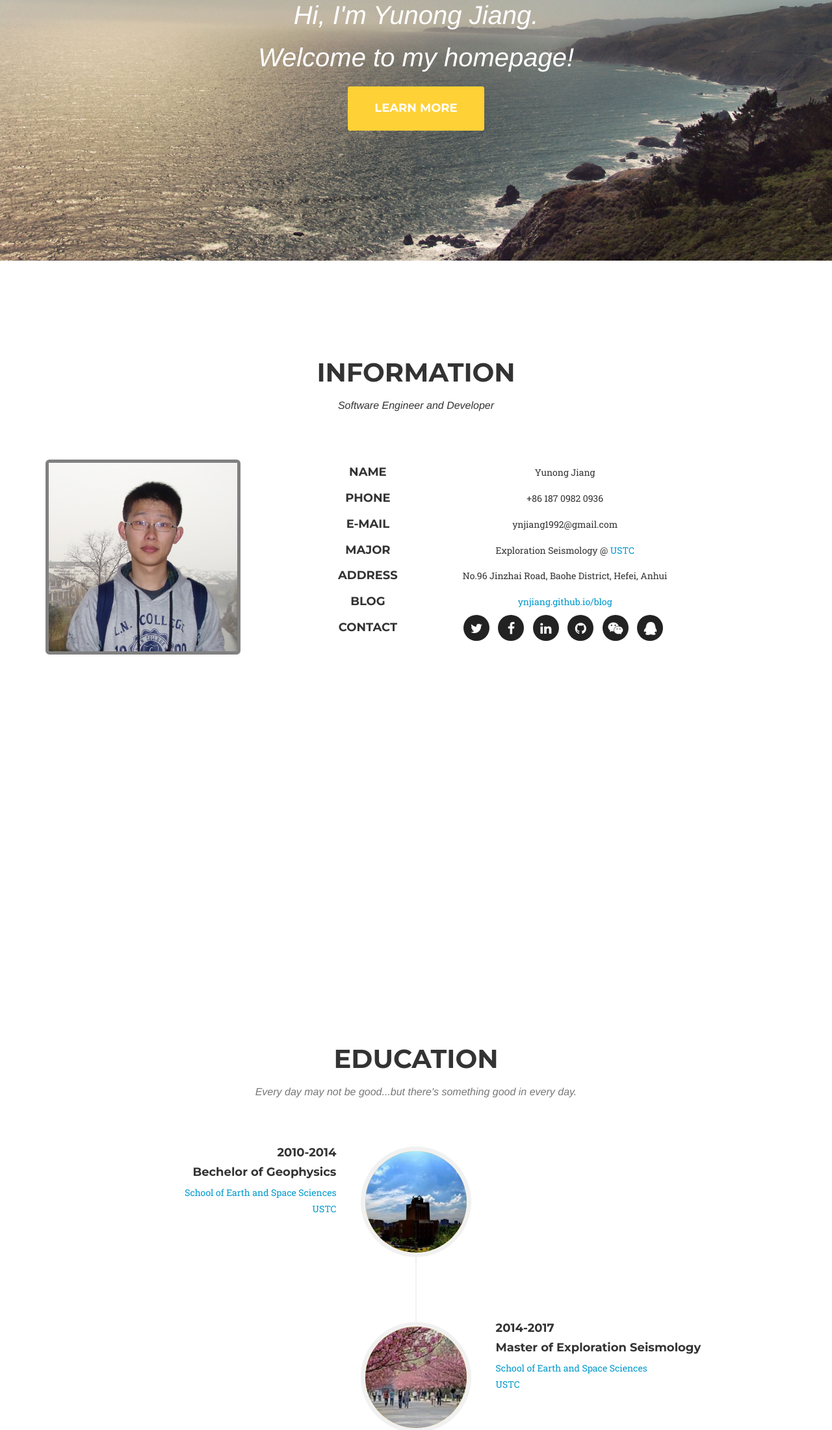
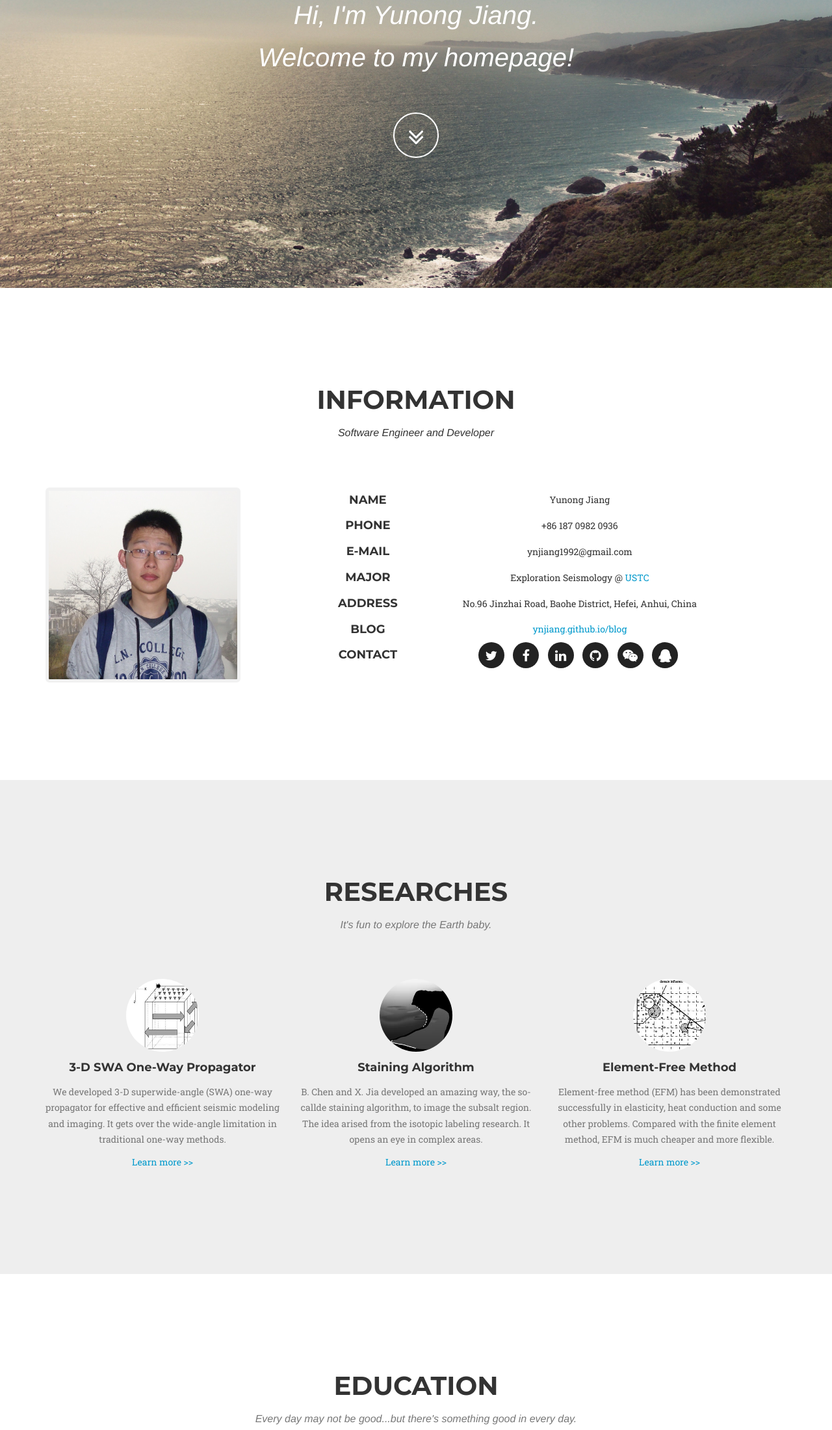
Before and after one commit to ynjiang/ynjiang.github.io, a website: page index.html in a window 1280 px wide. Shown: the part 297-2497 px from the top of the page at 65% size. Drawn offline with nearby package versions, Linux system fonts and the light colour scheme; a web font is replaced by a local one.

Commit message:
half done
111

```diff
--- a/css/agency.css
+++ b/css/agency.css
@@ -752,7 +752,7 @@ body {
   float: left;
   width: 300px;
   height: 300px;
-  border: 5px solid gray;
+  border: 5px solid #f1f1f1;
 }
 .j_info {
   margin-top: 0px;
@@ -767,3 +767,29 @@ body {
 .j_info_value {
   padding: 0px;
 }
+.j_res_img {
+  position: relative;
+  margin-left: 50%;
+}
+.j_res_img_a {
+  height: 112px;
+  width: 112px;
+  margin-left: -56px;
+}
+.j_scroll {
+  font-weight: 400;
+  width: 70px;
+  height: 70px;
+  margin-top: 40px;
+  padding: 7px 16px;
+  border: 2px solid #fff;
+  border-radius: 100%;
+  font-size: 40px;
+  color: #fff;
+  background: 0 0;
+}
+a.j_scroll:visited,
+a.j_scroll:hover,
+a.j_scroll:active {
+  color: #fec503;
+}
--- a/index.html
+++ b/index.html
@@ -57,7 +57,7 @@
                         <a class="page-scroll" href="#information">information</a>
                     </li>
 					<li>
-                        <a class="page-scroll" href="#research">research</a>
+                        <a class="page-scroll" href="#researches">researches</a>
                     </li>
                     <li>
                         <a class="page-scroll" href="#education">education</a>
@@ -85,7 +85,9 @@
 			    <div class="intro-lead-in">Hi, I'm Yunong Jiang.</div>
                 <div class="intro-lead-in">Welcome to my homepage!</div>
                 <!-- div class="intro-heading">It's Nice To Meet You</div -->
-                <a href="#information" class="page-scroll btn btn-xl">Learn more</a>
+                <a href="#information" class="page-scroll btn btn-circle j_scroll">
+					<i class="fa fa-angle-double-down animated"></i>
+				</a>
             </div>
         </div>
     </header>
@@ -118,11 +120,11 @@
 			</tr>
 			<tr>
 		      <td class="j_info_tag"><h4>ADDRESS</h4></td>
-			  <td class="j_info_value">No.96 Jinzhai Road, Baohe District, Hefei, Anhui</td>
+			  <td class="j_info_value">No.96 Jinzhai Road, Baohe District, Hefei, Anhui, China</td>
 			</tr>
 			<tr>
 		      <td class="j_info_tag"><h4>BLOG</h4></td>
-			  <td class="j_info_value"><a href="ynjiang.github.io/blog">ynjiang.github.io/blog</a></td>
+			  <td class="j_info_value"><a href="https://ynjiang.github.io/blog/">ynjiang.github.io/blog</a></td>
 			</tr>
 			<tr>
 		      <td class="j_info_tag"><h4>CONTACT</h4></td>
@@ -155,7 +157,47 @@
 	</section>
 
 	<!-- research Section -->
-	<section id="research">
+	<section id="researches" class="bg-light-gray">
+	  <div class="container">
+            <div class="row">
+                <div class="col-lg-12 text-center">
+                    <h2 class="section-heading">researches</h2>
+					<h3 class="section-subheading text-muted">It's fun to explore the Earth baby.</h3>
+                </div>
+            </div>
+            <div class="row text-center">
+                <div class="col-md-4">
+				    <div class="j_res_img">
+					    <div class="j_res_img_a">
+                            <img class="img-circle img-responsive" src="img/research/swa.jpg" alt="">
+						</div>
+					</div>
+					<h4 class="service-heading">3-D SWA One-Way Propagator</h4>
+                    <p class="text-muted">We developed 3-D superwide-angle (SWA) one-way propagator for effective and efficient seismic modeling and imaging. It gets over the wide-angle limitation in traditional one-way methods.</p>
+					<p><a href="ynjiang.github.io/research/#swa">Learn more >></a></p>
+                </div>
+                <div class="col-md-4">
+                    <div class="j_res_img">
+					    <div class="j_res_img_a">
+                            <img class="img-circle img-responsive" src="img/research/stain.jpg" alt="">
+						</div>
+					</div>
+                    <h4 class="service-heading">Staining Algorithm</h4>
+                    <p class="text-muted">B. Chen and X. Jia developed an amazing way, the so-callde staining algorithm, to image the subsalt region. The idea arised from the isotopic labeling research. It opens an eye in complex areas.</p>
+					<p><a href="ynjiang.github.io/research/#stain">Learn more >></a></p>
+                </div>
+                <div class="col-md-4">
+                    <div class="j_res_img">
+					    <div class="j_res_img_a">
+                            <img class="img-circle img-responsive" src="img/research/efm.jpg" alt="">
+						</div>
+					</div>
+                    <h4 class="service-heading">Element-Free Method</h4>
+                    <p class="text-muted">Element-free method (EFM) has been demonstrated successfully in elasticity, heat conduction and some other problems. Compared with the finite element method, EFM is much cheaper and more flexible.</p>
+					<p><a href="ynjiang.github.io/research/#efm">Learn more >></a></p>
+                </div>
+            </div>
+        </div>
 	</section>
 
     <!-- education Section -->
@@ -180,14 +222,29 @@
                                     <h4 class="subheading">Bechelor of Geophysics</h4>
                                 </div>
                                 <div class="timeline-body">
-									<p class="text-muted"><a href="http://ess.ustc.edu.cn/">School of Earth and Space Sciences</a></p>
-                                    <p class="text-muted"><a href="http://www.ustc.edu.cn/">USTC</a></p>
+									<p class="text-muted"><a href="http://ess.ustc.edu.cn/">School of Earth and Space Sciences</a>, <a href="http://www.ustc.edu.cn/">USTC</a></p>
                                 </div>
                             </div>
                         </li>
-                        <li class="timeline-inverted">
+						<li  class="timeline-inverted">
                             <div class="timeline-image">
                                 <img class="img-circle img-responsive" src="img/education/ustc2.jpg" alt="">
+                            </div>
+                            <div class="timeline-panel">
+                                <div class="timeline-heading">
+                                    <h4>2013-2014</h4>
+                                    <h4 class="subheading">Join X. Jia's Lab</h4>
+                                </div>
+                                <div class="timeline-body">
+									<p class="text-muted">Adviser: <a href="http://staff.ustc.edu.cn/~xjia/">Xiaofeng Jia</a></p>
+									<p class="text-muted">Reasearch: <a href="ynjiang.github.io/research/#stain">Staining Algorithm</a>, <a href="ynjiang.github.io/research/#efm">EFM</a></p>
+									<p class="text-muted"><a href="http://ess.ustc.edu.cn/">School of Earth and Space Sciences</a>, <a href="http://www.ustc.edu.cn/">USTC</a></p>
+                                </div>
+                            </div>
+                        </li>
+                        <li>
+                            <div class="timeline-image">
+                                <img class="img-circle img-responsive" src="img/education/ustc3.jpg" alt="">
                             </div>
                             <div class="timeline-panel">
                                 <div class="timeline-heading">
@@ -195,12 +252,13 @@
                                     <h4 class="subheading">Master of Exploration Seismology</h4>
                                 </div>
                                 <div class="timeline-body">
-									<p class="text-muted"><a href="http://ess.ustc.edu.cn/">School of Earth and Space Sciences</a></p>
-                                    <p class="text-muted"><a href="http://www.ustc.edu.cn/">USTC</a></p>
+								    <p class="text-muted">Adviser: <a href="http://staff.ustc.edu.cn/~xjia/">Xiaofeng Jia</a></p>
+									<p class="text-muted">Reasearch: <a href="ynjiang.github.io/research/#swa">3-D SWA One-way Propagator</a></p>
+									<p class="text-muted"><a href="http://ess.ustc.edu.cn/">School of Earth and Space Sciences</a>, <a href="http://www.ustc.edu.cn/">USTC</a></p>
                                 </div>
                             </div>
                         </li>
-                        <li class="timeline-inverted">
+                        <li  class="timeline-inverted">
                             <div class="timeline-image">
                                 <h4>To Be
                                     <br>continued
@@ -212,40 +270,6 @@
                 </div>
             </div>
         </div>
-        <!-- div class="container">
-            <div class="row">
-                <div class="col-lg-12 text-center">
-                    <h2 class="section-heading">Services</h2>
-                    <h3 class="section-subheading text-muted">Lorem ipsum dolor sit amet consectetur.</h3>
-                </div>
-            </div>
-            <div class="row text-center">
-                <div class="col-md-4">
-                    <span class="fa-stack fa-4x">
-                        <i class="fa fa-circle fa-stack-2x text-primary"></i>
-                        <i class="fa fa-shopping-cart fa-stack-1x fa-inverse"></i>
-                    </span>
-                    <h4 class="service-heading">E-Commerce</h4>
-                    <p class="text-muted">Lorem ipsum dolor sit amet, consectetur adipisicing elit. Minima maxime quam architecto quo inventore harum ex magni, dicta impedit.</p>
-                </div>
-                <div class="col-md-4">
-                    <span class="fa-stack fa-4x">
-                        <i class="fa fa-circle fa-stack-2x text-primary"></i>
-                        <i class="fa fa-laptop fa-stack-1x fa-inverse"></i>
-                    </span>
-                    <h4 class="service-heading">Responsive Design</h4>
-                    <p class="text-muted">Lorem ipsum dolor sit amet, consectetur adipisicing elit. Minima maxime quam architecto quo inventore harum ex magni, dicta impedit.</p>
-                </div>
-                <div class="col-md-4">
-                    <span class="fa-stack fa-4x">
-                        <i class="fa fa-circle fa-stack-2x text-primary"></i>
-                        <i class="fa fa-lock fa-stack-1x fa-inverse"></i>
-                    </span>
-                    <h4 class="service-heading">Web Security</h4>
-                    <p class="text-muted">Lorem ipsum dolor sit amet, consectetur adipisicing elit. Minima maxime quam architecto quo inventore harum ex magni, dicta impedit.</p>
-                </div>
-            </div>
-        </div -->
     </section>
 
 	<!-- projects Section -->
@@ -261,30 +285,9 @@
     </section>
 
     <footer>
-        <div class="container">
-            <div class="row">
-                <div class="col-md-4">
-                    <span class="copyright">Copyright &copy; Your Website 2016</span>
-                </div>
-                <div class="col-md-4">
-                    <ul class="list-inline social-buttons">
-                        <li><a href="#"><i class="fa fa-twitter"></i></a>
-                        </li>
-                        <li><a href="#"><i class="fa fa-facebook"></i></a>
-                        </li>
-                        <li><a href="#"><i class="fa fa-linkedin"></i></a>
-                        </li>
-                    </ul>
-                </div>
-                <div class="col-md-4">
-                    <ul class="list-inline quicklinks">
-                        <li><a href="#">Privacy Policy</a>
-                        </li>
-                        <li><a href="#">Terms of Use</a>
-                        </li>
-                    </ul>
-                </div>
-            </div>
+        <div class="container text-center">
+			<p>Designed and developed by Yunong Jiang.</p>
+            <p>Copyright &copy; ynjiang.github.io 2017</p>
         </div>
     </footer>
 
```
Also changed, not shown: img/education/ustc3.jpg (added), img/research/efm.jpg (added), img/research/stain.jpg (added), img/research/swa.jpg (added).
